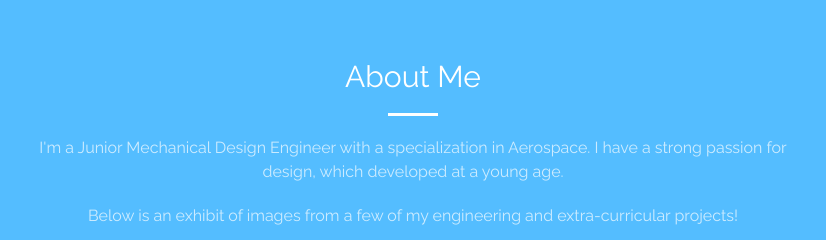
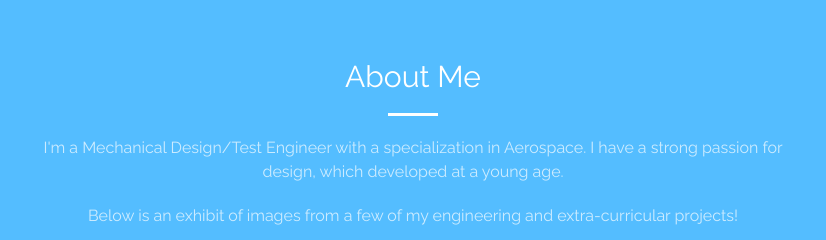
Before and after one commit to klal24/klal24.github.io, a website: page index.html in a window 1280 px wide. Shown: the part 840-1080 px from the top of the page, 227-1053 px from the left. Drawn offline with nearby package versions, Linux system fonts and the light colour scheme.

Commit message:
Update index.html

```diff
--- a/index.html
+++ b/index.html
@@ -82,7 +82,7 @@
                 <div class="col-lg-8 col-lg-offset-2 text-center">
                     <h2 class="section-heading">About Me</h2>
                     <hr class="light">
-                    <p class="text-faded">I'm a Junior Mechanical Design Engineer with a specialization in Aerospace. I have a strong passion for design, which developed at a young age.</p>
+                    <p class="text-faded">I'm a Mechanical Design/Test Engineer with a specialization in Aerospace. I have a strong passion for design, which developed at a young age.</p>
                     <p class="text-faded">Below is an exhibit of images from a few of my engineering and extra-curricular projects!</p>
                     <a href="#portfolio" class="page-scroll btn btn-default btn-xl sr-button">Continue</a>
                 </div>
```
